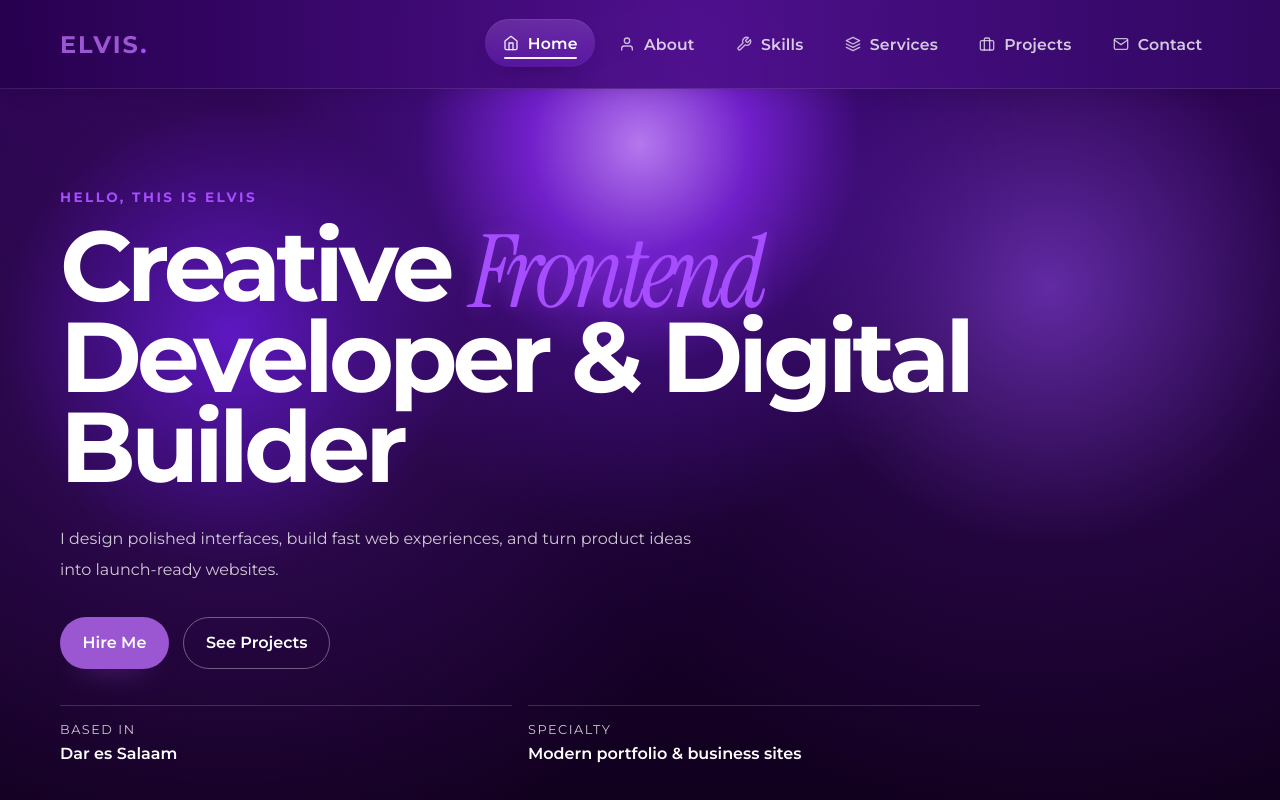
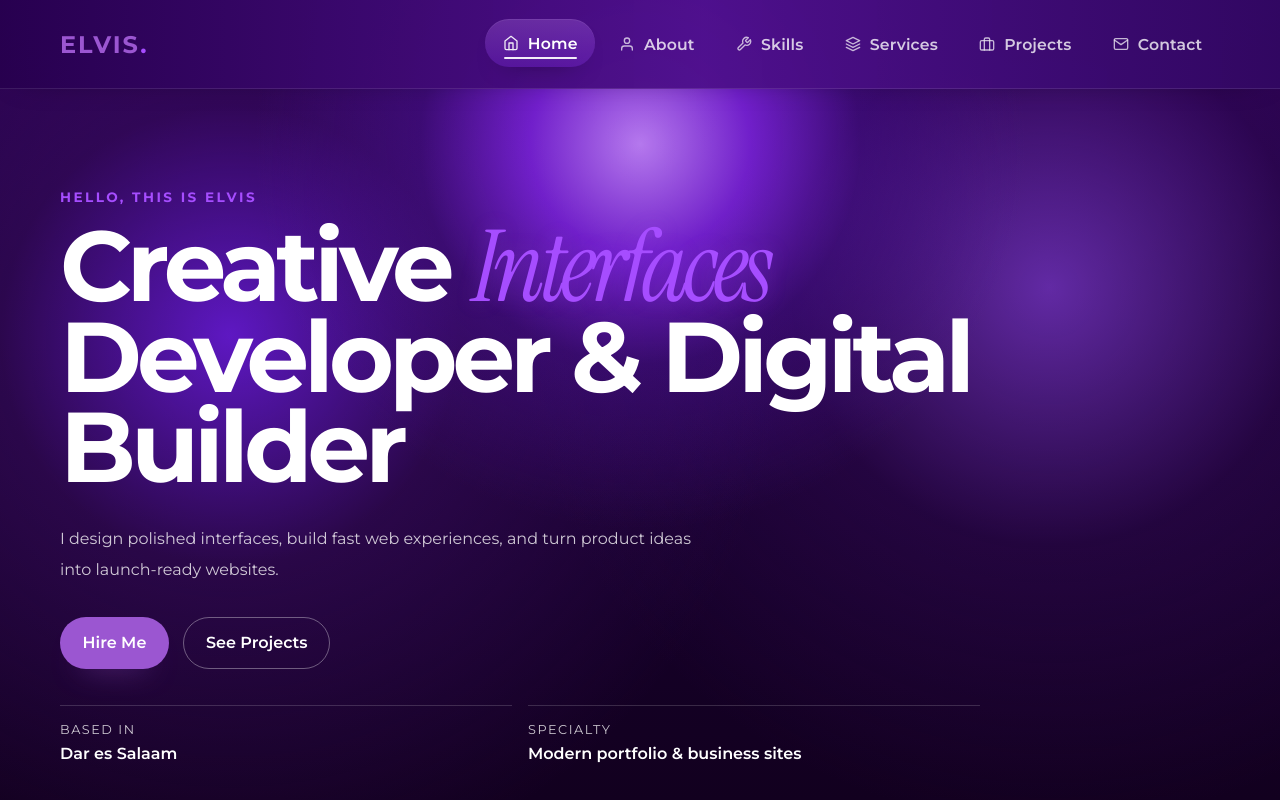
Before and after one commit to Elvis184/portfolio-website, a React (Vite) app: page / in a window 1280 px wide. Shown: the top 800 px of the page. Built offline with nearby package versions, Linux system fonts and the light colour scheme; no server answers.

Commit message:
updated portfolio website

```diff
--- a/src/App.jsx
+++ b/src/App.jsx
@@ -116,6 +116,7 @@ const imagePaths = {
 };
 
 const sectionIds = navItems.map((item) => item.id);
+const heroWords = ["Frontend", "Websites", "Interfaces", "Experiences"];
 
 function useActiveSection(ids) {
   const [activeSection, setActiveSection] = useState(ids[0]);
@@ -161,10 +162,47 @@ export default function App() {
     "Requesting visitor location permission..."
   );
   const [visitorLocation, setVisitorLocation] = useState(null);
+  const [typedWord, setTypedWord] = useState("");
   const activeSection = useActiveSection(sectionIds);
 
   useEffect(() => {
     setYear(String(new Date().getFullYear()));
+  }, []);
+
+  useEffect(() => {
+    let wordIndex = 0;
+    let charIndex = 0;
+    let deleting = false;
+    let timeoutId;
+
+    const tick = () => {
+      const currentWord = heroWords[wordIndex];
+
+      if (deleting) {
+        charIndex -= 1;
+      } else {
+        charIndex += 1;
+      }
+
+      setTypedWord(currentWord.slice(0, charIndex));
+
+      if (!deleting && charIndex === currentWord.length) {
+        deleting = true;
+        timeoutId = window.setTimeout(tick, 1100);
+        return;
+      }
+
+      if (deleting && charIndex === 0) {
+        deleting = false;
+        wordIndex = (wordIndex + 1) % heroWords.length;
+      }
+
+      timeoutId = window.setTimeout(tick, deleting ? 70 : 110);
+    };
+
+    timeoutId = window.setTimeout(tick, 500);
+
+    return () => window.clearTimeout(timeoutId);
   }, []);
 
   useEffect(() => {
@@ -273,7 +311,11 @@ export default function App() {
             <div className="hero-copy">
               <p className="eyebrow">Hello, this is Elvis</p>
               <h1>
-                Creative <span>Frontend</span>
+                Creative{" "}
+                <span className="hero-typed" aria-hidden="true">
+                  {typedWord || "\u00A0"}
+                </span>
+                <span className="sr-only">Frontend</span>
                 <br />
                 Developer &amp; Digital Builder
               </h1>
--- a/styles.css
+++ b/styles.css
@@ -14,6 +14,18 @@
 
 * {
   box-sizing: border-box;
+}
+
+.sr-only {
+  position: absolute;
+  width: 1px;
+  height: 1px;
+  padding: 0;
+  margin: -1px;
+  overflow: hidden;
+  clip: rect(0, 0, 0, 0);
+  white-space: nowrap;
+  border: 0;
 }
 
 html {
@@ -196,41 +208,49 @@ section[id] {
   letter-spacing: -0.05em;
 }
 
-.hero h1 span,
+.hero-typed,
 .section-heading h2 span {
   font-family: "Instrument Serif", serif;
   font-style: italic;
   font-weight: 400;
   color: var(--accent-strong);
   display: inline-block;
-  animation: heroWordFloat 3.8s ease-in-out infinite;
-  transform-origin: center;
 }
 
-@keyframes heroWordFloat {
-  0% {
-    transform: translateY(0) scale(1);
-    text-shadow: 0 0 0 rgba(166, 77, 255, 0);
+.hero-typed {
+  position: relative;
+  min-width: 4.8ch;
+  padding-right: 0.18em;
+  text-shadow: 0 0 20px rgba(166, 77, 255, 0.24);
+}
+
+.hero-typed::after {
+  content: "";
+  position: absolute;
+  top: 0.1em;
+  right: 0;
+  width: 2px;
+  height: 0.84em;
+  background: rgba(255, 255, 255, 0.95);
+  box-shadow: 0 0 12px rgba(255, 255, 255, 0.45);
+  animation: heroCaretBlink 0.8s steps(1) infinite;
+}
+
+@keyframes heroCaretBlink {
+  0%,
+  49% {
+    opacity: 1;
   }
 
-  25% {
-    transform: translateY(-6px) scale(1.02);
-    text-shadow: 0 0 18px rgba(166, 77, 255, 0.28);
+  50%,
+  100% {
+    opacity: 0;
   }
+}
 
-  50% {
-    transform: translateY(0) scale(1.04);
-    text-shadow: 0 0 26px rgba(166, 77, 255, 0.4);
-  }
-
-  75% {
-    transform: translateY(6px) scale(1.02);
-    text-shadow: 0 0 18px rgba(166, 77, 255, 0.28);
-  }
-
-  100% {
-    transform: translateY(0) scale(1);
-    text-shadow: 0 0 0 rgba(166, 77, 255, 0);
+@media (prefers-reduced-motion: reduce) {
+  .hero-typed::after {
+    animation: none;
   }
 }
 
```
